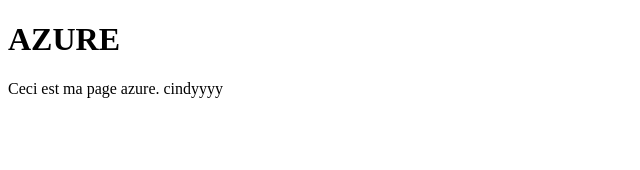
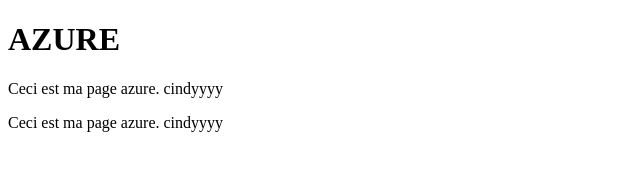
Before and after one commit to CindyJ6/WebStat, a plain HTML site: page index.html in a window 1280 px wide. Shown: the whole page, without its empty margins (0-640 px from the left). Drawn offline with Linux system fonts and the light colour scheme.

Commit message:
Update index.html

```diff
--- a/index.html
+++ b/index.html
@@ -5,6 +5,7 @@
 <h1>AZURE</h1>
 
 <p>Ceci est ma page azure. cindyyyy</p>
+<p>Ceci est ma page azure. cindyyyy</p>
 
 </body>
 </html>
```
